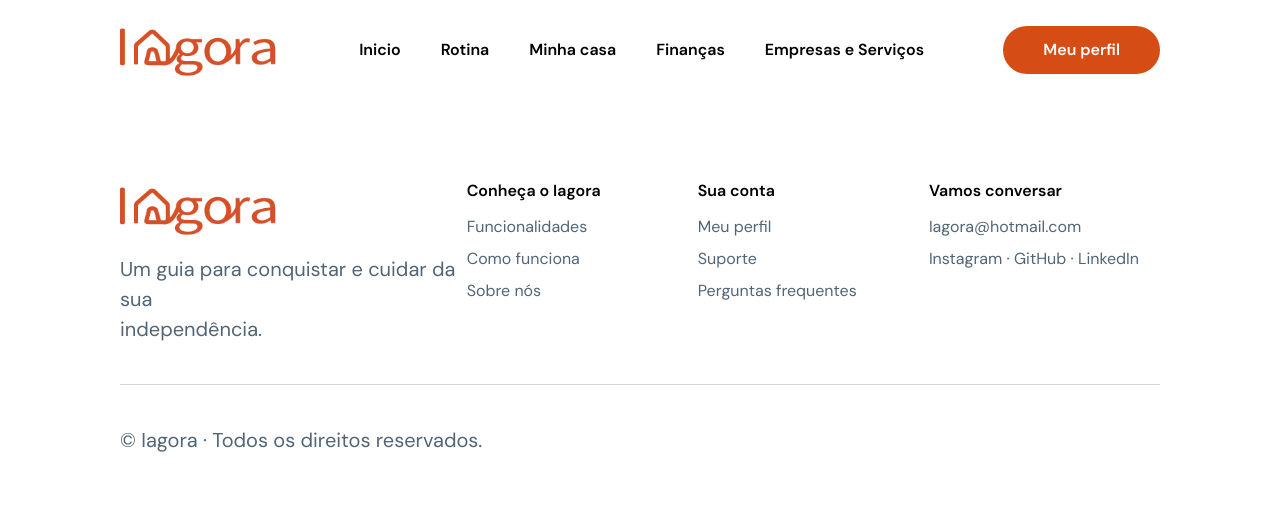
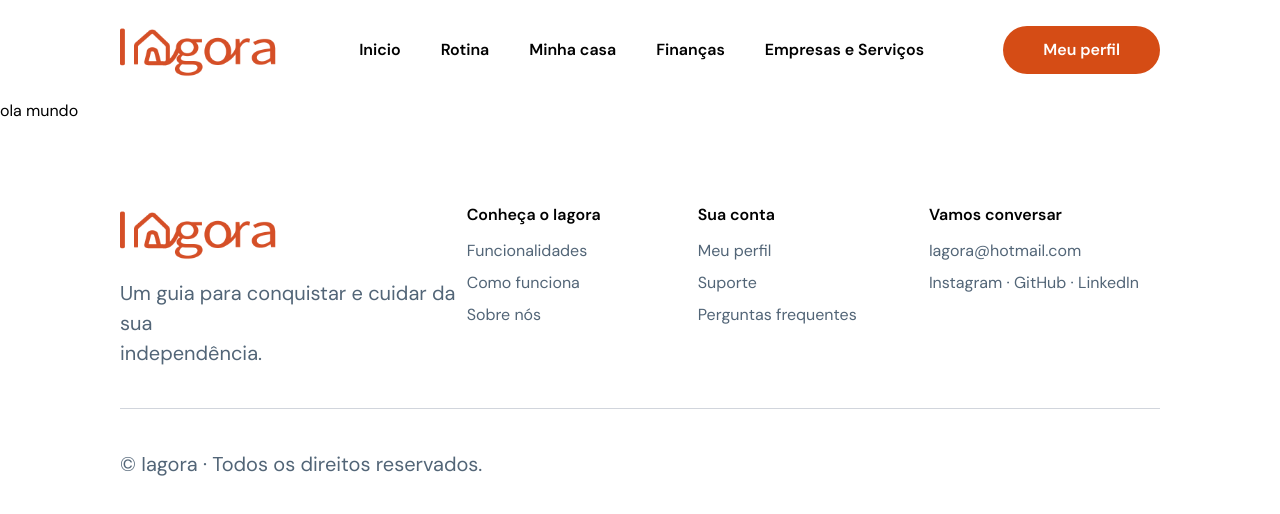
Before and after one commit to IAgoraApp/frontend, a React (Vite) app: page /minhajornada in a window 1280 px wide. Shown: the top 514 px of the page. Built offline with nearby package versions, Linux system fonts and the light colour scheme.

Commit message:
MinhaJornada
Atualizando e esperando confirmação da checklist do Kauan para colocar o mesmo componente

```diff
--- a/src/containers/minhaJornada.jsx
+++ b/src/containers/minhaJornada.jsx
@@ -5,7 +5,7 @@ export default function MinhaJornada(){
         <>
         <Header/>
         <main>
-
+            <h2>ola mundo</h2>
         </main>
         <Footer/>
         </>
```
